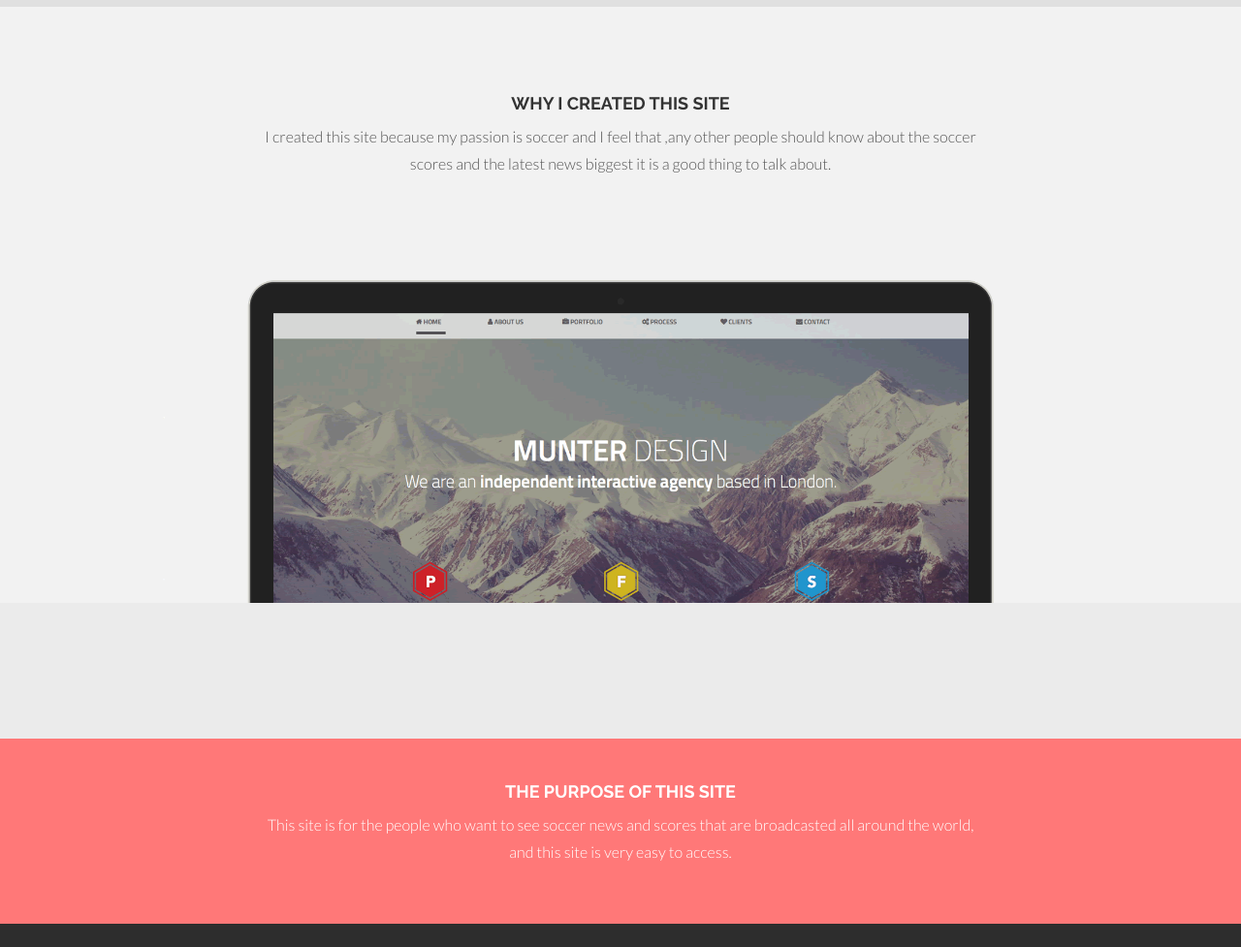
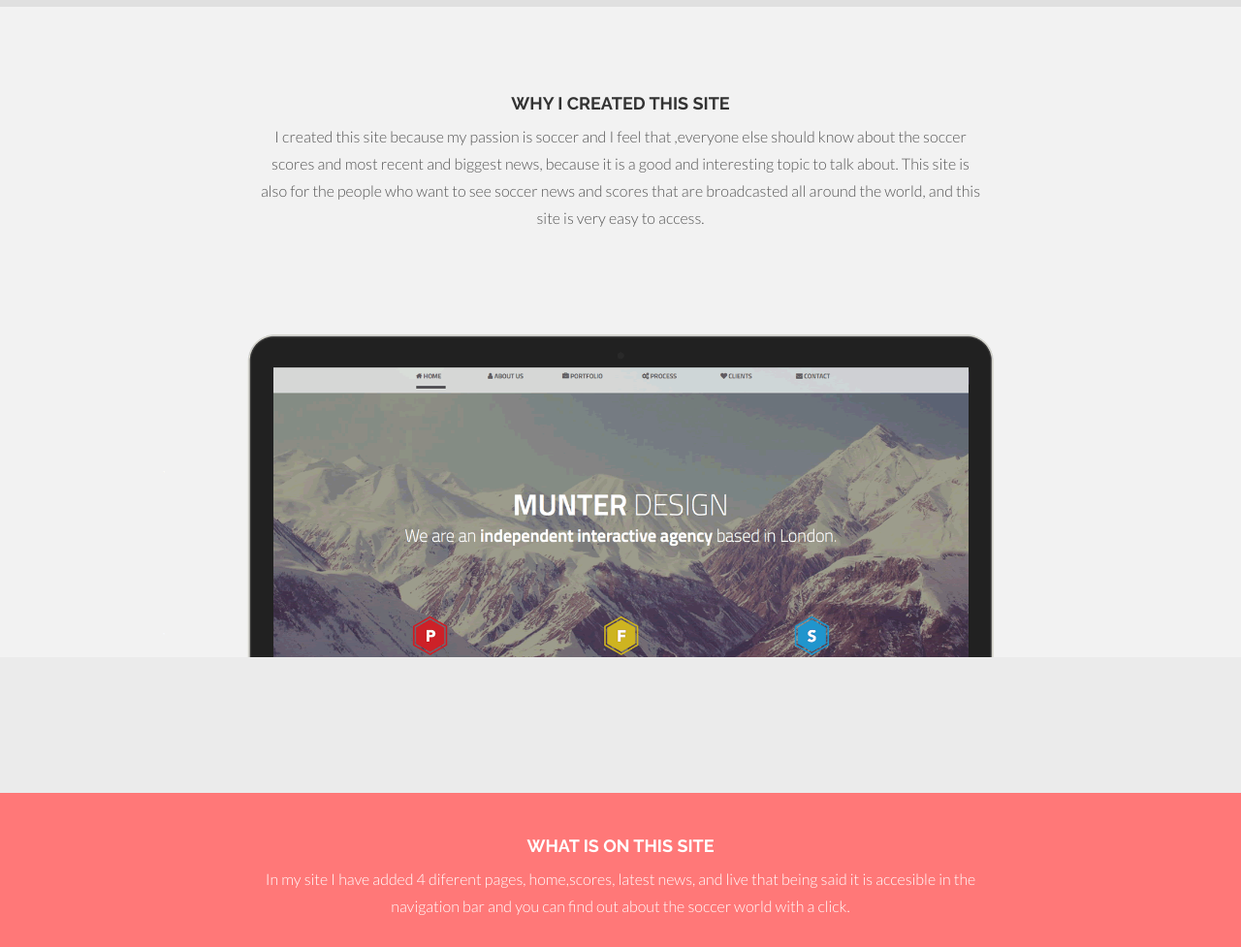
Before and after one commit to EstebanMolina7/EstebanMolina7.github.io, a plain HTML site: page index.html in a window 1280 px wide. Shown: the part 1600-2577 px from the top of the page at 97% size. Drawn offline with nearby package versions, Linux system fonts and the light colour scheme.

Commit message:
add a new paragraph on the bottom

```diff
--- a/index.html
+++ b/index.html
@@ -122,7 +122,7 @@
 			<br><br>
 			<div class="col-lg-8 col-lg-offset-2">
 				<h4>WHY I CREATED THIS SITE</h4>
-				<p>I created this site because my passion is soccer and I feel that ,any other people should know about the soccer scores and the latest news biggest it is a good thing to talk about.</p>
+				<p>I created this site because my passion is soccer and I feel that ,everyone else should know about the soccer scores and most recent and biggest news, because it is a good and interesting topic to talk about. This site is also for the people who want to see soccer news and scores that are broadcasted all around the world, and this site is very easy to access.</p>
 			<p><br/><br/></p>
 			</div>
 			<div class="col-lg-2"></div>
@@ -147,8 +147,8 @@
 		<div class="container">
 			<div class="row centered">
 				<div class="col-lg-8 col-lg-offset-2">
-					<h4>THE PURPOSE OF THIS SITE</h4>
-					<p>This site is for the people who want to see soccer news and scores that are broadcasted all around the world, and this site is very easy to access.</p>
+					<h4>WHAT IS ON THIS SITE</h4>
+					<p>In my site I have added 4 diferent pages, home,scores, latest news, and live that being said it is accesible in the navigation bar and you can find out about the soccer world with a click.</p>
 				</div>
 			</div><!-- row -->
 		</div><!-- container -->
```
